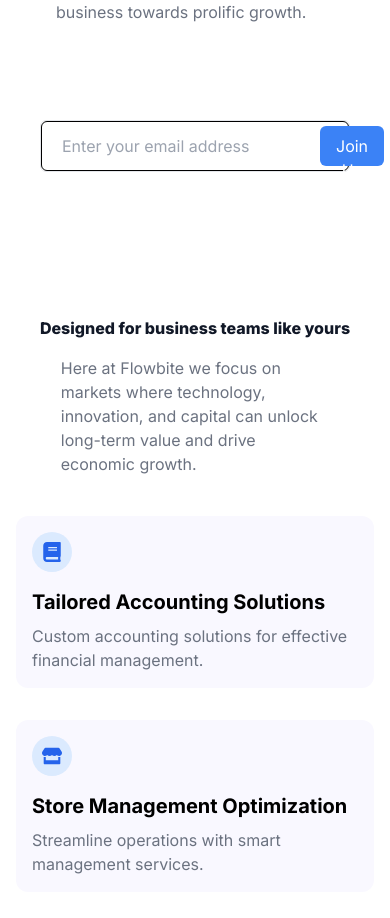
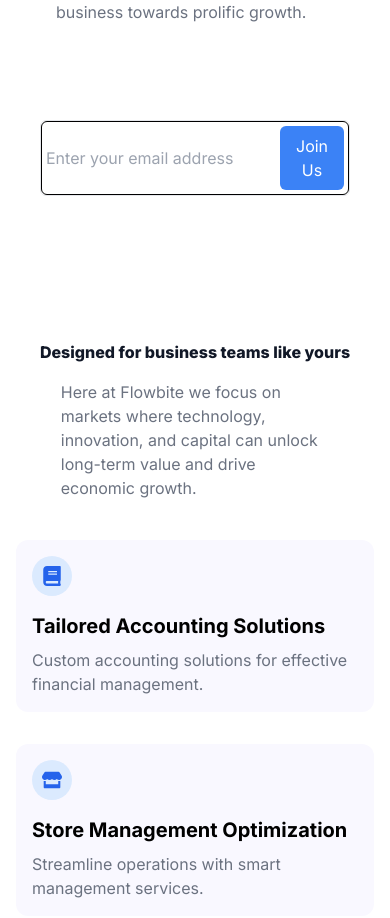
Before and after one commit to ahmadhassoun366/DAC-WebApp, a Next.js app: page / in a window 390 px wide. Shown: the part 1046-1964 px from the top of the page. Built offline with nearby package versions, Linux system fonts and the light colour scheme.

Commit message:
fex input in section Partnerships

```diff
--- a/src/app/page.tsx
+++ b/src/app/page.tsx
@@ -86,19 +86,21 @@ export default function Home() {
                 </div>
               </div>
               <div className="mx-auto mt-20 w-full max-w-sm rounded-md border bg-transparent focus-within:border-gray-400 focus-within:ring focus-within:ring-gray-300 focus-within:ring-opacity-40 dark:border-gray-700 dark:focus-within:border-gray-300">
-                <form className="md:flex-row flex border border-black rounded-md">
+                <form className="md:flex-row flex border border-black rounded-md p-1">
+
                   <input
                     type="email"
                     placeholder="Enter your email address"
-                    className="m-1 h-10 flex-1 appearance-none border-none bg-transparent px-4 py-2 text-gray-700 placeholder-gray-400 focus:placeholder-transparent focus:outline-none focus:ring-0 dark:text-gray-200"
+                    className="m-auto h-10 flex-1 appearance-none border-none bg-transparent  text-gray-700 placeholder-gray-400 focus:placeholder-transparent focus:outline-none focus:ring-0 dark:text-gray-200"
                   />
 
                   <button
                     type="button"
-                    className="m-1 h-10 transform rounded-md bg-blue-500 px-4 py-2 text-white transition-colors duration-300 hover:bg-gray-500 focus:bg-gray-200 focus:outline-none"
+                    className=" m-auto transform rounded-md bg-blue-500 px-4 py-2 text-white transition-colors duration-300 hover:bg-gray-500 focus:bg-gray-200 focus:outline-none"
                   >
                     Join Us
                   </button>
+
                 </form>
               </div>
             </div>
```
